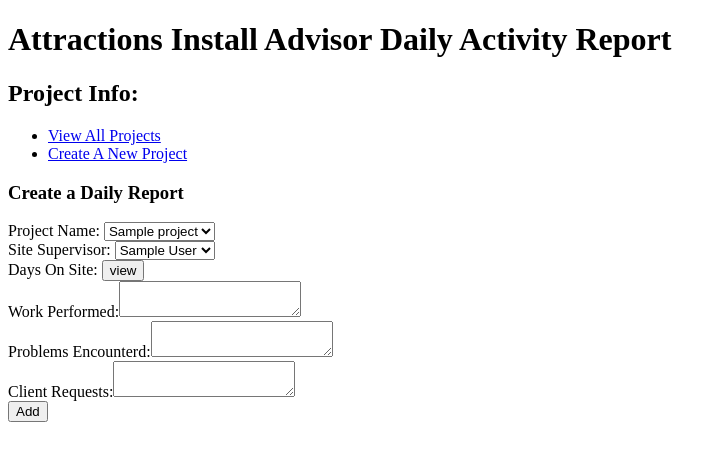
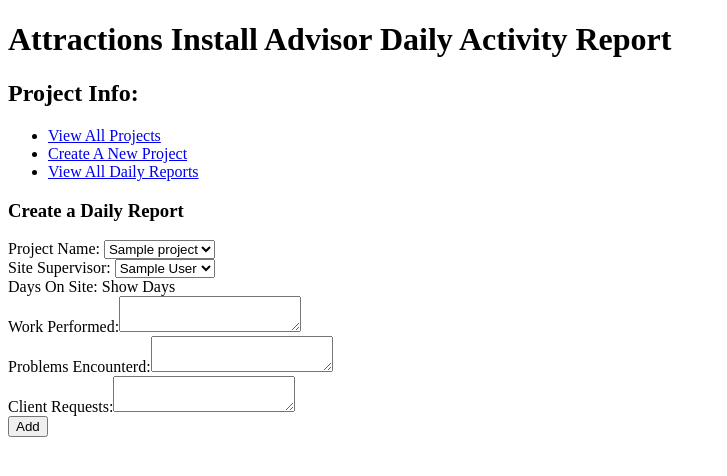
Before and after one commit to PenelopeNPollack/Daily-Report-Project, a Flask app: template templates/create_daily_report.html in a window 1280 px wide. Shown: the top 476 px of the page, without its empty margins (0-727 px from the left). Run offline with Flask 2, Linux system fonts and the light colour scheme; the template is opened without the code that fills it: values that come from a table or form of the project are taken from there, others are empty; tables that the repository leaves empty hold one stand-in row (values such as "Sample post").

Commit message:
Refactored code to display days on site instead of alert box

```diff
--- a/server.py
+++ b/server.py
@@ -6,6 +6,7 @@ from model import connect_to_db
 from jinja2 import StrictUndefined
 
 app = Flask(__name__)
+# A secret key needed to use Flask sessioning features
 app.secret_key = "secret"
 app.jinja_env.undefined = StrictUndefined
 
@@ -15,14 +16,11 @@ def index():
 
     return render_template("homepage.html")
 
-@app.route('/daily_report')
-def view_all_daily_reports():
-    """View all daily reports"""
+@app.route('/days_on_site')
+def days_on_site():
+    """Return the number of days on a project site"""
 
-    daily_reports = crud.get_all_daily_reports()
-
-    # print(daily_reports)
-    return render_template('all_daily_reports.html', daily_reports=daily_reports)
+    return
 
 @app.route('/daily_report', methods=['POST'])
 def create_new_daily_reports():
@@ -38,18 +36,30 @@ def create_new_daily_reports():
     daily_report = crud.create_new_daily_report(employee_id,
         days_on_site,  work_performed, problems_encountered, client_requests, project_id)
     if daily_report:
-        result_code = 'OK'
         result_text = "Your daily report has been submitted"
     else:
-        result_code = 'Error'
         result_text = "Your daily report has not been submitted"
-    return jsonify({'code': result_code, 'msg': result_text})
+    return jsonify({'msg': result_text})
 
-@app.route('/daily_reports/project_id')
-def show_daily_report(project_id):
+@app.route('/daily_reports/<project_id>')
+def show_daily_reports(project_id):
     """Get daily reports by project id."""
+    daily_reports = crud.get_daily_report_by_id(project_id)
 
-    daily_report = crud.get_daily_report_by_id(project_id)
+    return render_template('daily_reports_by_project_id.html', daily_reports=daily_reports)
+
+@app.route('/daily_reports')
+def get_all_daily_reports():
+    """View all daily reports"""
+
+    daily_reports = crud.get_all_daily_reports()
+
+    return render_template('all_daily_reports.html', daily_reports=daily_reports)
+
+@app.route('/daily_report/<daily_report_id>')
+def get_daily_report_by_id(daily_report_id):
+
+    daily_report = crud.get_daily_report_by_id(daily_report_id)
 
     return render_template('daily_report_details.html', daily_report=daily_report)
 
@@ -59,10 +69,9 @@ def get_all_projects():
 
     projects = crud.get_all_projects()
 
-    # print(projects)
     return render_template('all_projects.html', projects=projects)
 
-@app.route('/projects', methods=['POST'])
+@app.route('/project', methods=['POST'])
 def create_new_project():
     """Create a new project"""
 
@@ -76,11 +85,12 @@ def create_new_project():
     project = crud.create_new_project(project_name, planned_start_date, actual_start_date,
     actual_end_date, project_description, project_location)
     if project:
-        return render_template("project_added.html",
+        return render_template("all_projects.html",
                         project_id=project_name)
     else:
-    # show the form, if it wasn't submitted
-        return render_template("homepage.html")
+    # show a message that the form wasn't submitted
+        result_text = "Your daily report has not been submitted"
+    return jsonify({'msg': result_text})
 
 @app.route('/return_count/<project_id>')
 def return_days_on_site_count(project_id):
--- a/templates/all_projects.html
+++ b/templates/all_projects.html
@@ -7,7 +7,7 @@
   <ul>
     {% for proj in projects %}
       <li>
-        <a href="/projects/{{ proj.project_id }}">
+        <a href="/daily_reports/{{ proj.project_id }}">
           {{ proj.project_name }}
         </a>
       </li>
--- a/templates/base.html
+++ b/templates/base.html
@@ -7,7 +7,6 @@
 
     <!-- Custom styles-->
     <link rel="stylesheet" href="/static/mystyles.css">
-
 
     <!-- Bootstrap CSS from getbootstrap.com -->
     <script src="https://code.jquery.com/jquery-3.5.1.js" integrity="sha256-QWo7LDvxbWT2tbbQ97B53yJnYU3WhH/C8ycbRAkjPDc=" crossorigin="anonymous"></script>
--- a/templates/create_daily_report.html
+++ b/templates/create_daily_report.html
@@ -5,7 +5,8 @@
   <h2>Project Info:</h2>
   <ul>
     <li><a href="/projects">View All Projects</a></li>
-    <li><a href="/projects"> Create A New Project</a></li>
+    <li><a href="/project"> Create A New Project</a></li>
+    <li><a href="/daily_reports"> View All Daily Reports</a></li>
   </ul>
   <h3>Create a Daily Report</h3>
   <form action="/daily_report" method="POST">
@@ -21,7 +22,7 @@
 
     <section>
       Site Supervisor:
-      <select name="employee_id">
+      <select id="site_supervisor" name="employee_id">
         {% for emp in employees %}
         <option value="{{ emp.employee_id }}">{{ emp.full_name }}</option>
         {% endfor %}
@@ -29,8 +30,7 @@
     </section>
 
     <section>
-      Days On Site:
-      <button id='days_on_site'>view</button>
+        Days On Site: <span id="days_on_site">Show Days</span>
     </section>
 
     <section>
--- a/templates/homepage.html
+++ b/templates/homepage.html
@@ -28,4 +28,4 @@
 
 
 
-    /<input class="btn btn-lg btn-primary btn-block" type="submit"></input>
+<input class="btn btn-lg btn-primary btn-block" type="submit"></input>
```
Also changed, not shown: crud.py (+5 -3 lines), static/daily_report .js (deleted, +0 -18 lines), templates/all_daily_reports.html (+8 -5 lines), 1 other file.
